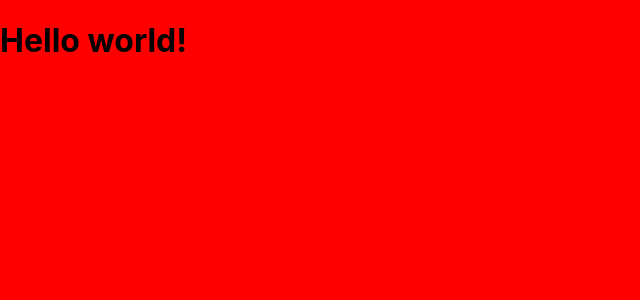
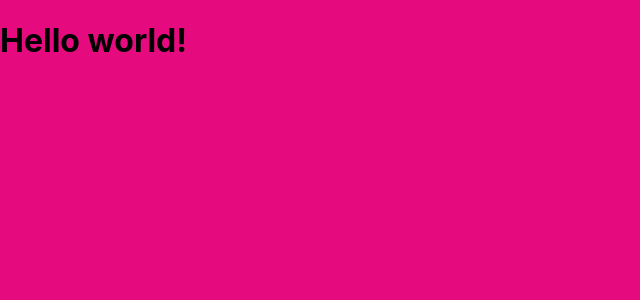
Before and after one commit to DStarky/vinnie, a JavaScript app: page / in a window 1280 px wide. Shown: the top 300 px of the page, without its empty margins (0-640 px from the left). Built offline with nearby package versions, Linux system fonts and the light colour scheme; the HTML template or start-up script is replaced by a standard one.

Commit message:
add basic styles

```diff
--- /dev/null
+++ b/src/assets/styles/_main.scss
@@ -0,0 +1,14 @@
+body {
+  margin: 0;
+  font-family: -apple-system, BlinkMacSystemFont, 'Segoe UI', 'Roboto', 'Oxygen',
+    'Ubuntu', 'Cantarell', 'Fira Sans', 'Droid Sans', 'Helvetica Neue',
+    sans-serif;
+  -webkit-font-smoothing: antialiased;
+  -moz-osx-font-smoothing: grayscale;
+  background-color: $color-main;
+}
+
+code {
+  font-family: source-code-pro, Menlo, Monaco, Consolas, 'Courier New',
+    monospace;
+}
--- /dev/null
+++ b/src/assets/styles/_variables.scss
@@ -0,0 +1 @@
+$color-main: hsl(328, 92%, 47%);
--- a/src/index.scss
+++ b/src/index.scss
@@ -1,14 +1,3 @@
-body {
-  margin: 0;
-  font-family: -apple-system, BlinkMacSystemFont, 'Segoe UI', 'Roboto', 'Oxygen',
-    'Ubuntu', 'Cantarell', 'Fira Sans', 'Droid Sans', 'Helvetica Neue',
-    sans-serif;
-  -webkit-font-smoothing: antialiased;
-  -moz-osx-font-smoothing: grayscale;
-  background-color: red;
-}
+@import 'assets/styles/variables';
 
-code {
-  font-family: source-code-pro, Menlo, Monaco, Consolas, 'Courier New',
-    monospace;
-}
+@import 'assets/styles/main';
```
Also changed, not shown: src/assets/images/full-logo.png (added), src/assets/images/logo.png.
